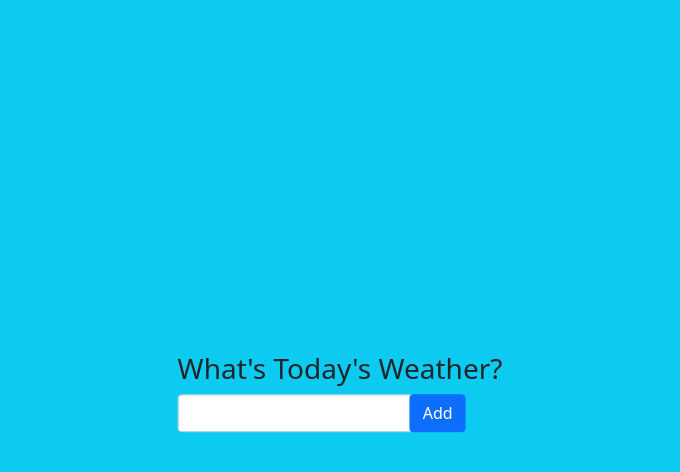
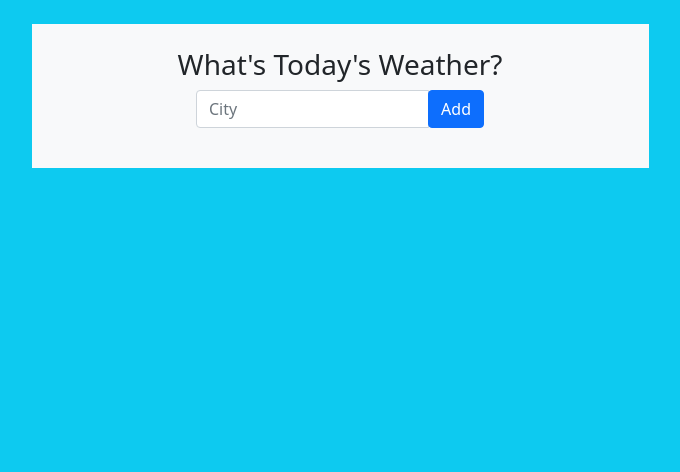
Before and after one commit to cassjs/weather-app, a Flask app: page / in a window 1280 px wide. Shown: the top 472 px of the page, without its empty margins (300-980 px from the left). Run offline with Flask 2, Linux system fonts and the light colour scheme; data that the repository does not hold is empty.

Commit message:
flex-box sconfiguration and styling

```diff
--- a/static/mixins.less
+++ b/static/mixins.less
@@ -7,11 +7,6 @@
     top: 50%;
     left: 50%;
     transform: translateX(-50%) translateY(-50%);
-}
-
-// Prevents overscroll behavior
-.preventOverscroll() {
-    overflow: auto;
 }
 
 .removePaddingMargin() {
--- a/static/styles.css
+++ b/static/styles.css
@@ -1,24 +1,18 @@
-/* Prevents overscroll behavior */
-body {
-  overflow: auto;
+.main-container {
+  text-align: center;
+  max-width: 617px;
+  margin: auto;
 }
-.search-bar {
-  text-align: center;
-  top: 50%;
-  left: 50%;
-  transform: translateX(-50%) translateY(-50%);
-}
-.card-container {
-  text-align: center;
-  position: absolute;
-  top: 50%;
-  left: 50%;
-  transform: translateX(-50%) translateY(-50%);
+.btn-delete {
+  float: right;
 }
 /* ------ MEDIA QUERIES ------
 Extra small devices (portrait phones, less than 576px)
 No media query since this is the default in Bootstrap */
 /* Small devices (portrait phones, 320px and up) */
+@media (min-width: 320px) {
+  max-width: 374px;
+}
 /* Small devices (landscape phones, 576px and up) */
 /* Medium devices (tablets, 768px and up) */
 /* Large devices (desktops, 992px and up) */
--- a/static/styles.less
+++ b/static/styles.less
@@ -4,21 +4,14 @@
 // Parametrics Mixins Library
 @import 'mixins.less';
 
-/* Prevents overscroll behavior */
-body {
-    .preventOverscroll();
+.main-container {
+    text-align: center;
+    max-width: 617px;
+    margin: auto;
 }
 
-.search-bar {
-    text-align: center;
-    // position: absolute;
-    top: 50%;
-    left: 50%;
-    transform: translateX(-50%) translateY(-50%);
-}
-
-.card-container {
-    .deadCenter();
+.btn-delete {
+    float: right;
 }
 
 /* ------ MEDIA QUERIES ------
@@ -27,7 +20,7 @@ No media query since this is the default in Bootstrap */
 
 /* Small devices (portrait phones, 320px and up) */
 @media (min-width: 320px) {
-
+    max-width: 374px;
 }
 
 /* Small devices (landscape phones, 576px and up) */
--- a/templates/base.html
+++ b/templates/base.html
@@ -13,13 +13,13 @@
 </head>
 <body class="bg-info">
 
-    <div class="position-absolute top-50 start-50 translate-middle">
+    <div class="main-container bg-light m-4 p-4 mx-auto">
 
         <h3 class="text-center">What's Today's Weather?</h3>
 
         <form action="{{ url_for('add') }}" method="POST">
-            <div class="input-group mb-3" style="width: 18rem;">
-                <input type="text" class="form-control" name="city">
+            <div class="input-group mb-3 mx-auto" style="width: 18rem;">
+                <input type="text" class="form-control" name="city" placeholder="City">
                 <div class="input-group-append">
                     <button class="btn btn-primary" type="submit">Add</button>
                 </div>
@@ -32,7 +32,7 @@
                     {% if category == 'error' %}
                         {% set message_class = 'alert-warning' %}
                     {% endif %}
-                        <div class="alert alert-dismissible fade show {{ message_class }}" role="alert">
+                        <div class="alert alert-dismissible fade show {{ message_class }} mx-auto" role="alert">
                             {{ message }}
                             <button type="button" class="btn-close" data-bs-dismiss="alert" aria-label="Close"></button>
                         </div>
@@ -42,22 +42,24 @@
         </form>
 
         {% for weather in weather_data %}
-        <div class="card mt-2 mb-2" style="width: 18rem;">
-            <a href="{{ url_for('delete', cityname=weather.city) }}">
-                    <button type="button">
-                    <span aria-hidden="true">&times;</span>
-            </button>
-            </a>
-            <div class="card-body text-center">
-                <div class="card-text">
-                    <h4>{{ weather.city }}</h3><br>
-                    {{ weather.description }}<br>
-                    <img src="http://openweathermap.org/img/w/{{ weather.icon }}.png" alt="image"><br>
-                    <h2>{{ weather.temperature }}° F</h2><br>
-                    <span class="p-4">H: {{ weather.high }}</span>L: {{ weather.low }}<br>
+                <div class="card-container card p-4 mt-2 d-inline-flex" style="width: 16rem;">
+                    <div class="row">
+                        <a href="{{ url_for('delete', cityname=weather.city) }}">
+                            <button type="button" class="btn-delete btn fw-light text-muted">&times;</button>
+                        </a>
+                        <div class="col" align="center">
+                            <img src="http://openweathermap.org/img/w/{{ weather.icon }}.png" alt="image" style="max-width:20%;">
+                            <p class="card-text">
+                                <span class="h4 text-capitalize">{{ weather.city }}</span>
+                                <br>
+                                <span class="fw-light text-muted">{{ weather.description }}</span>
+                                <br>
+                                <span class="h4">{{ weather.temperature }}</span><span class="h6"> °F</span>
+                                <br>
+                                <span class="text-muted fw-light">H: {{ weather.high }} / L: {{ weather.low }}</span>
+                        </div>
+                    </div>
                 </div>
-            </div>
-        </div>
         {% endfor %}
     </div>
     <!-- Bootstrap bundle with popper -->
```
